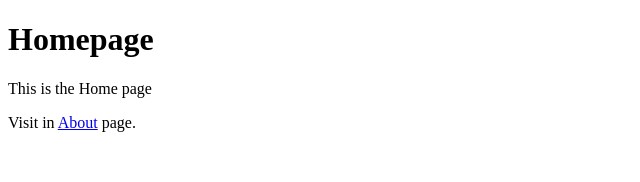
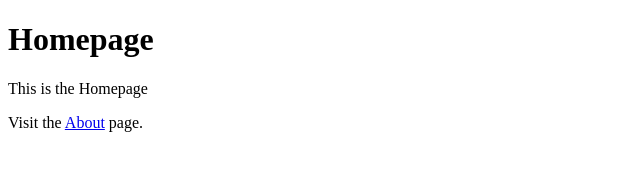
Before and after one commit to alvindioprakosa/next-static, a Next.js app: page / in a window 1280 px wide. Shown: the top 182 px of the page, without its empty margins (0-640 px from the left). Built offline with nearby package versions, Linux system fonts and the light colour scheme.

Commit message:
Update Homepage

```diff
--- a/app/page.tsx
+++ b/app/page.tsx
@@ -2,13 +2,13 @@ import Link from "next/link";
 
 const Home = () => {
   return (
-    <div>
+    <main>
       <h1>Homepage</h1>
-      <p>This is the Home page</p>
+      <p>This is the Homepage</p>
       <p>
-        Visit in <Link href="/about">About</Link> page.
+        Visit the <Link href="/about">About</Link> page.
       </p>
-    </div>
+    </main>
   );
 };
 
```
